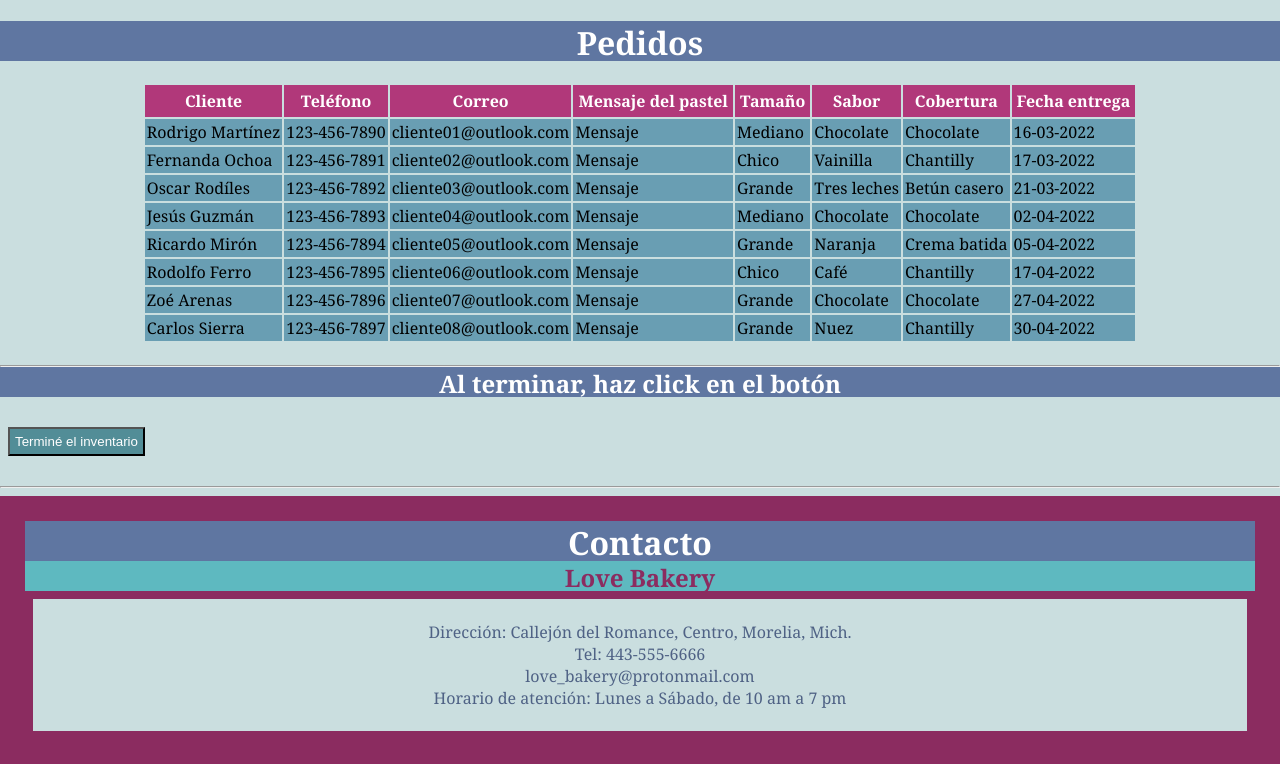
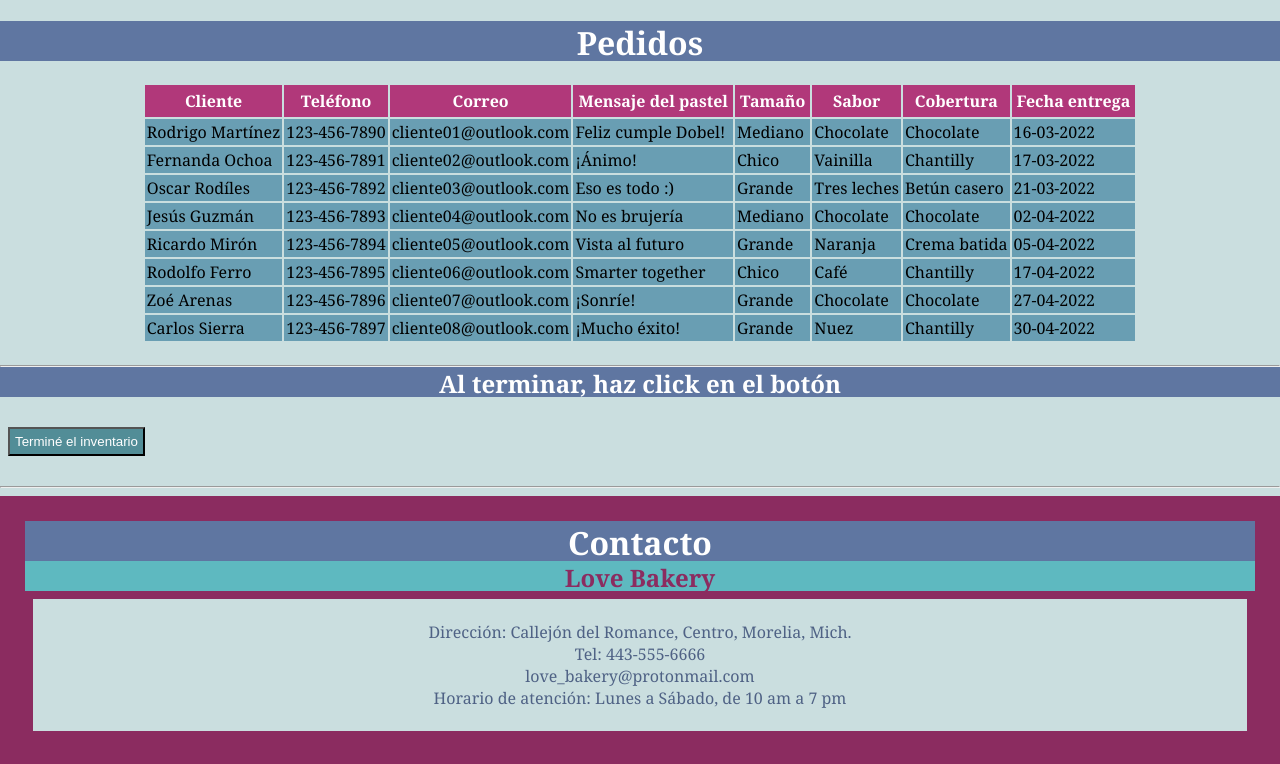
Before and after one commit to mikaelzen/02-LaunchX-HTML, a plain HTML site: page inventario.html in a window 1280 px wide. Shown: the part 1081-1845 px from the top of the page. Drawn offline with Linux system fonts and the light colour scheme.

Commit message:
Updated catch-phrases

```diff
--- a/inventario.html
+++ b/inventario.html
@@ -318,7 +318,7 @@
             <td> Rodrigo Martínez </td>
             <td> 123-456-7890  </td>
             <td> cliente01@outlook.com </td>
-            <td> Mensaje </td>
+            <td> Feliz cumple Dobel! </td>
             <td> Mediano </td>
             <td> Chocolate </td>
             <td> Chocolate </td>
@@ -328,7 +328,7 @@
             <td> Fernanda Ochoa </td>
             <td> 123-456-7891  </td>
             <td> cliente02@outlook.com </td>
-            <td> Mensaje </td>
+            <td> ¡Ánimo! </td>
             <td> Chico </td>
             <td> Vainilla </td>
             <td> Chantilly </td>
@@ -338,7 +338,7 @@
             <td> Oscar Rodíles </td>
             <td> 123-456-7892  </td>
             <td> cliente03@outlook.com </td>
-            <td> Mensaje </td>
+            <td> Eso es todo :) </td>
             <td> Grande </td>
             <td> Tres leches </td>
             <td> Betún casero</td>
@@ -348,7 +348,7 @@
             <td> Jesús Guzmán </td>
             <td> 123-456-7893  </td>
             <td> cliente04@outlook.com </td>
-            <td> Mensaje </td>
+            <td> No es brujería </td>
             <td> Mediano </td>
             <td> Chocolate </td>
             <td> Chocolate </td>
@@ -358,7 +358,7 @@
             <td> Ricardo Mirón </td>
             <td> 123-456-7894  </td>
             <td> cliente05@outlook.com </td>
-            <td> Mensaje </td>
+            <td> Vista al futuro </td>
             <td> Grande </td>
             <td> Naranja </td>
             <td> Crema batida </td>
@@ -368,7 +368,7 @@
             <td> Rodolfo Ferro </td>
             <td> 123-456-7895  </td>
             <td> cliente06@outlook.com </td>
-            <td> Mensaje </td>
+            <td> Smarter together </td>
             <td> Chico </td>
             <td> Café </td>
             <td> Chantilly </td>
@@ -378,7 +378,7 @@
             <td> Zoé Arenas </td>
             <td> 123-456-7896  </td>
             <td> cliente07@outlook.com </td>
-            <td> Mensaje </td>
+            <td> ¡Sonríe! </td>
             <td> Grande </td>
             <td> Chocolate </td>
             <td> Chocolate </td>
@@ -388,7 +388,7 @@
             <td> Carlos Sierra </td>
             <td> 123-456-7897  </td>
             <td> cliente08@outlook.com </td>
-            <td> Mensaje </td>
+            <td> ¡Mucho éxito! </td>
             <td> Grande </td>
             <td> Nuez </td>
             <td> Chantilly </td>
```
